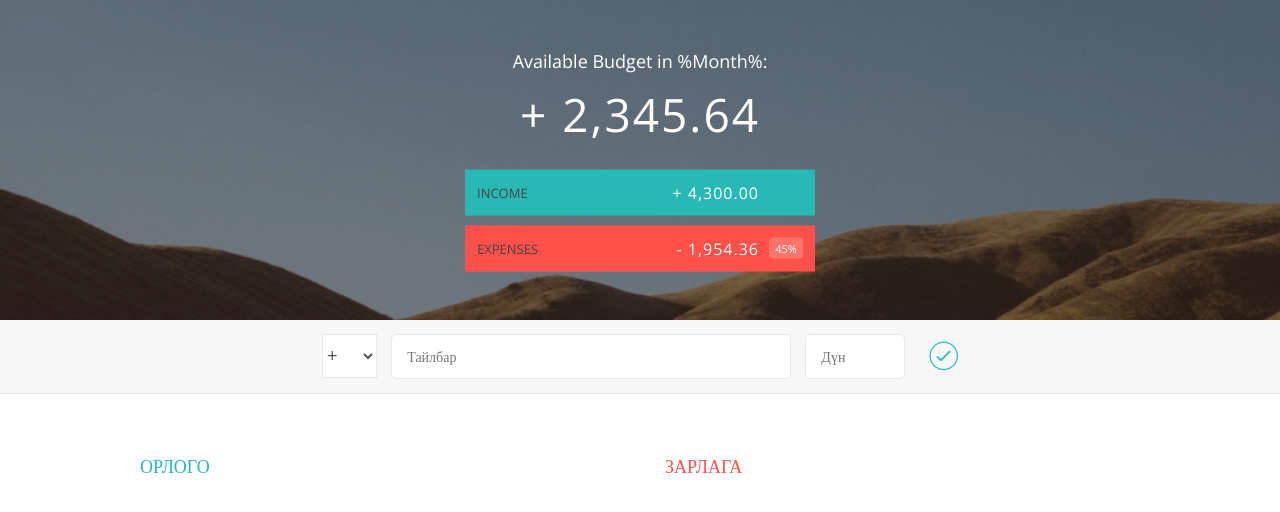
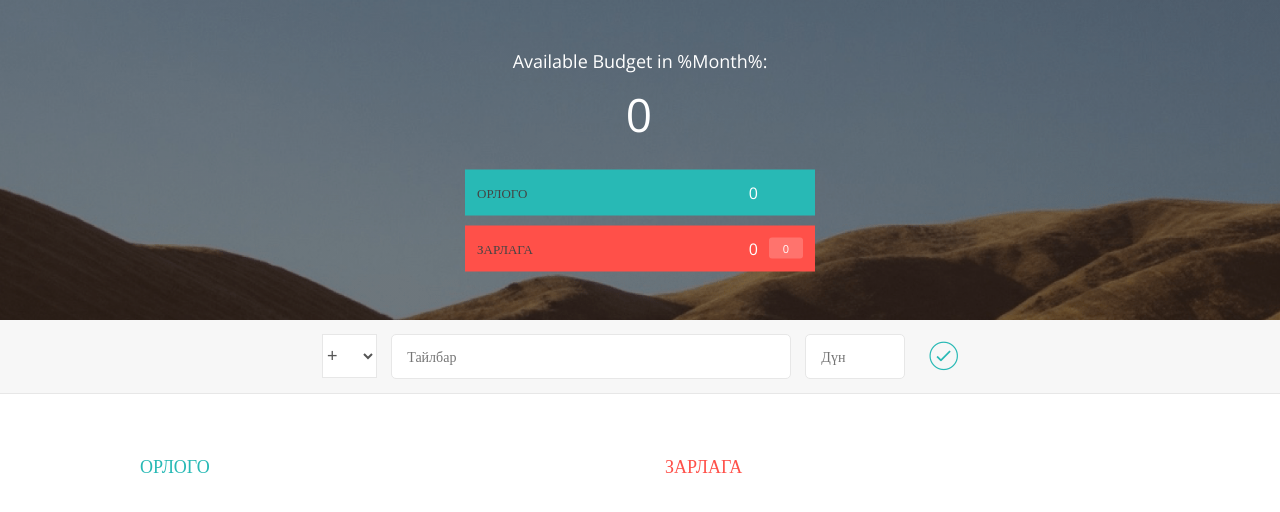
Before and after one commit to Maku1007/finance, a plain HTML site: page index.html in a window 1280 px wide. Drawn offline with nearby package versions, Linux system fonts and the light colour scheme.

Commit message:
Tusviig delgetsend update hiine

```diff
--- a/app.js
+++ b/app.js
@@ -7,6 +7,10 @@ var uiController = (function () {
     addBtn: ".add__btn",
     incomeList: ".income__list",
     expenseList: ".expenses__list",
+    tusuvLabel: ".budget__value",
+    incomeLabel: ".budget__income--value",
+    expenseLabel: ".budget__expenses--value",
+    percentageLabel: ".budget__expenses--percentage",
   };
 
   return {
@@ -37,6 +41,21 @@ var uiController = (function () {
       //   fieldsArr[i].value = "";
       // }
       fieldsArr[0].focus();
+    },
+
+    tusviigUzuuleh: function (tusuv) {
+      document.querySelector(DOMstrings.tusuvLabel).textContent = tusuv.tusuv;
+      document.querySelector(DOMstrings.incomeLabel).textContent =
+        tusuv.totalInc;
+      document.querySelector(DOMstrings.expenseLabel).textContent =
+        tusuv.totalExp;
+      if (tusuv.huvi !== 0) {
+        document.querySelector(DOMstrings.percentageLabel).textContent =
+          tusuv.huvi + "%";
+      } else {
+        document.querySelector(DOMstrings.percentageLabel).textContent =
+          tusuv.huvi;
+      }
     },
 
     addListItem: function (item, type) {
@@ -179,7 +198,7 @@ var appController = (function (uiController, financeController) {
       var tusuv = financeController.tusviigAvah();
 
       // 6. Төсвийн тооцоог дэлгэцэнд гаргана.
-      console.log(tusuv);
+      uiController.tusviigUzuuleh(tusuv);
     }
   };
 
@@ -200,6 +219,12 @@ var appController = (function (uiController, financeController) {
   return {
     init: function () {
       console.log("Application started...");
+      uiController.tusviigUzuuleh({
+        tusuv: 0,
+        huvi: 0,
+        totalInc: 0,
+        totalExp: 0,
+      });
       setupEventListeners();
     },
   };
--- a/index.html
+++ b/index.html
@@ -18,7 +18,7 @@
                 <div class="budget__value">+ 2,345.64</div>
 
                 <div class="budget__income clearfix">
-                    <div class="budget__income--text">Income</div>
+                    <div class="budget__income--text">Орлого</div>
                     <div class="right">
                         <div class="budget__income--value">+ 4,300.00</div>
                         <div class="budget__income--percentage">&nbsp;</div>
@@ -26,7 +26,7 @@
                 </div>
 
                 <div class="budget__expenses clearfix">
-                    <div class="budget__expenses--text">Expenses</div>
+                    <div class="budget__expenses--text">Зарлага</div>
                     <div class="right clearfix">
                         <div class="budget__expenses--value">- 1,954.36</div>
                         <div class="budget__expenses--percentage">45%</div>
@@ -34,6 +34,7 @@
                 </div>
             </div>
         </div>
+
 
         <div class="bottom">
             <div class="add">
```
